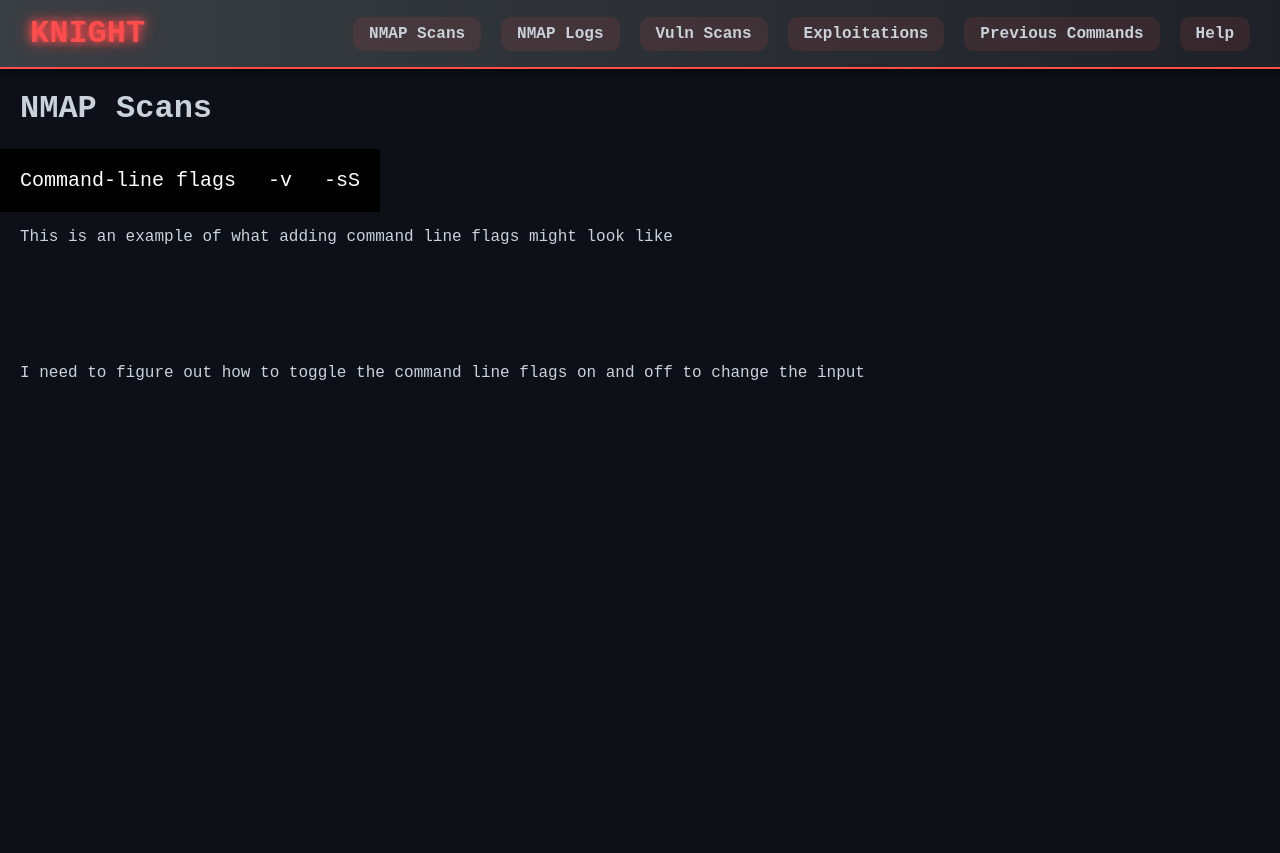
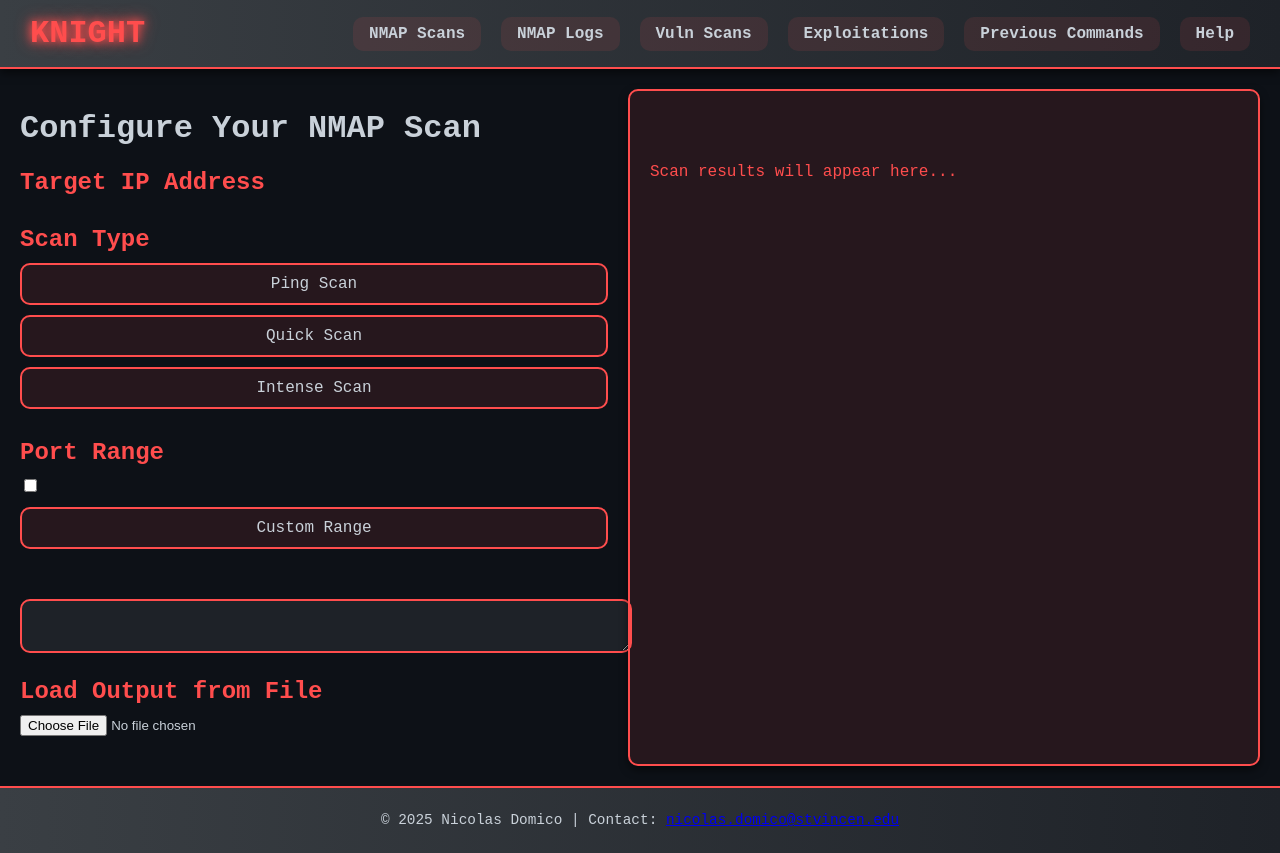
Before and after one commit to NathanHelmer/KNIGHT, a Django app: page /nmap-scans/ in a window 1280 px wide. Before the commit the page ends 380 px from the top, so only its background shows below. Run offline with Django 5.2, Linux system fonts and the light colour scheme.

Commit message:
Added Scan Types
Added options for scan types in net_scan.py

```diff
--- a/djangodir/net_scan/templates/NMAP_Scans.html
+++ b/djangodir/net_scan/templates/NMAP_Scans.html
@@ -3,13 +3,16 @@
 <head>
     <meta charset="UTF-8">
     <meta name="viewport" content="width=device-width, initial-scale=1.0">
-    <title>KNIGHT</title>
+    <title>NMAP Scans</title>
     <style>
         body {
             margin: 0;
             font-family: 'Courier New', Courier, monospace;
             background-color: #0d1117;
             color: #c9d1d9;
+            display: flex;
+            flex-direction: column;
+            height: 100vh;
         }
         header {
             display: flex;
@@ -55,49 +58,89 @@
             transform: translateY(-3px);
             box-shadow: 0 0 8px #ff4d4d;
         }
-        div.indent {
-  			text-indent: 20px;
+        .nmap-scans {
+            display: flex;
+            padding: 20px;
+            gap: 20px;
+            flex: 1;
         }
-
-
-
-
-		.select {
-  			text-decoration: none;
-  			color: white;
-  			font-size: 20px;
+        .configuration {
+            flex: 1;
+        }
+        .output-box {
+            flex: 1;
+            padding: 20px;
+            background: rgba(255, 77, 77, 0.1);
+            border: 2px solid #ff4d4d;
+            border-radius: 10px;
+            color: #ff4d4d;
+            font-family: 'Courier New', Courier, monospace;
+            overflow-y: auto;
+            white-space: pre-wrap;
+            box-shadow: 0 4px 8px rgba(0, 0, 0, 0.5);
+        }
+        .scan-section {
+            margin-bottom: 30px;
+        }
+        .scan-section h2 {
+            margin-bottom: 10px;
+            color: #ff4d4d;
+        }
+        .scan-section label {
+            display: block;
+            margin: 10px 0;
+            cursor: pointer;
             padding: 10px;
-  			display:inline-block;
-            background-color: black;
+            border: 2px solid #ff4d4d;
+            border-radius: 10px;
+            text-align: center;
+            background: rgba(255, 77, 77, 0.1);
+            color: #c9d1d9;
+            transition: all 0.3s;
         }
-		.select a {
-  			text-decoration: none;
-  			color: white;
-  			font-size: 20px;
-  			padding: 10px;
-  			display:inline-block;
+        .scan-section label:hover {
+            background: rgba(255, 77, 77, 0.2);
+            box-shadow: 0 0 8px #ff4d4d;
         }
-
-		ul {
- 			display: inline;
-  			margin: 0;
-  			padding: 0;
-		}
-		ul li {display: inline-block;}
-		ul li:hover {background: #555;}
-		ul li:hover ul {display: block;}
-		ul li ul {
-  			position: absolute;
-  			width: 200px;
+        .scan-section input[type="radio"] {
             display: none;
         }
-		ul li ul li {
-  			background: #555;
+        .scan-section input[type="radio"]:checked + label {
+            background: rgba(255, 77, 77, 0.3);
+            color: #ff4d4d;
+        }
+        .scan-section input[type="text"] {
+            display: none;
+            margin-top: 10px;
+            padding: 10px;
+            width: 100%;
+            font-family: 'Courier New', Courier, monospace;
+            color: #c9d1d9;
+            background: #1e2228;
+            border: 2px solid #ff4d4d;
+            border-radius: 10px;
+        }
+        .scan-section input[type="checkbox"]:checked ~ input[type="text"] {
             display: block;
         }
-		ul li ul li a {display:block !important;}
-		ul li ul li:hover {background: #666;}
-
+        #command-line {
+            margin-top: 20px;
+            padding: 10px;
+            width: 100%;
+            font-family: 'Courier New', Courier, monospace;
+            color: #c9d1d9;
+            background: #1e2228;
+            border: 2px solid #ff4d4d;
+            border-radius: 10px;
+        }
+        footer {
+            text-align: center;
+            padding: 10px;
+            background: linear-gradient(90deg, #3a3f44, #1e2228);
+            border-top: 2px solid #ff4d4d;
+            color: #c9d1d9;
+            font-size: 0.9em;
+        }
     </style>
 </head>
 <body>
@@ -106,7 +149,7 @@
             <a href="index.html">KNIGHT</a>
         </div>
         <nav class="nav-links">
-            <a href="nmap-scans">NMAP Scans</a>
+            <a href="nmap-scans.html">NMAP Scans</a>
             <a href="nmap-logs.html">NMAP Logs</a>
             <a href="vuln-scans.html">Vuln Scans</a>
             <a href="exploitations.html">Exploitations</a>
@@ -114,40 +157,96 @@
             <a href="help.html">Help</a>
         </nav>
     </header>
+    <main class="nmap-scans">
+        <div class="configuration">
+            <h1>Configure Your NMAP Scan</h1>
 
-	<div class="indent">
-  		<h1>NMAP Scans</h1>
+            <!-- IP Address Section -->
+            <div class="scan-section" id="ip-address">
+                <h2>Target IP Address</h2>
+                <input type="text" id="ip-input" placeholder="Enter IP address here">
             </div>
 
-    <div class="select">
-  <div class="select">Command-line flags</div>
-  <ul>
-    <li>
-      <a href="#">-v</a>
-      <ul>
-        <li><a href="#">-v stands for Verbose, meaning NMAP will attempt to tell you what it is doing.</a></li>
-      </ul>
-    </li>
-  </ul>
+            <!-- Scan Type Section -->
+            <div class="scan-section" id="scan-type">
+                <h2>Scan Type</h2>
+                <input type="radio" id="ping-scan" name="scan-type" value="-sn">
+                <label for="ping-scan">Ping Scan</label>
 
-  <ul>
-    <li>
-      <a href="#">-sS</a>
-      <ul>
-        <li><a href="#">-sS SYN scan is the default and most popular scan option for good reason. It can be performed quickly, scanning thousands of ports per second on a fast network not hampered by intrusive firewalls.</a></li>
-      </ul>
-    </li>
-  </ul>
+                <input type="radio" id="quick-scan" name="scan-type" value="-T4 -F">
+                <label for="quick-scan">Quick Scan</label>
+
+                <input type="radio" id="intense-scan" name="scan-type" value="-T4 -A -v">
+                <label for="intense-scan">Intense Scan</label>
             </div>
 
-	<div class="indent">
-		<p>This is an example of what adding command line flags might look like</p>
-        <p>&nbsp;</p>
-		<p>&nbsp;</p>
-		<p>&nbsp;</p>
-		<p>I need to figure out how to toggle the command line flags on and off to change the input</p>
+            <!-- Port Range Section -->
+            <div class="scan-section" id="port-range">
+                <h2>Port Range</h2>
+                <input type="checkbox" id="custom-ports">
+                <label for="custom-ports">Custom Range</label>
+                <input type="text" id="port-input" placeholder="Enter port range (e.g., 1-1000)">
             </div>
 
+            <!-- Command Line Display -->
+            <textarea id="command-line" rows="2" readonly></textarea>
 
+            <!-- File Input Section -->
+            <div class="scan-section" id="file-input">
+                <h2>Load Output from File</h2>
+                <input type="file" id="output-file" accept=".txt">
+            </div>
+        </div>
+
+        <div class="output-box" id="output">
+            <p>Scan results will appear here...</p>
+        </div>
+    </main>
+
+    <footer>
+        <p>&copy; <span id="current-year"></span> Nicolas Domico | Contact: <a href="mailto:nicolas.domico@stvincen.edu">nicolas.domico@stvincen.edu</a></p>
+    </footer>
+
+    <script>
+        const ipInput = document.getElementById('ip-input');
+        const scanTypeInputs = document.querySelectorAll('input[name="scan-type"]');
+        const portCheckbox = document.getElementById('custom-ports');
+        const portInput = document.getElementById('port-input');
+        const commandLine = document.getElementById('command-line');
+        const outputBox = document.getElementById('output');
+        const fileInput = document.getElementById('output-file');
+        const currentYear = document.getElementById('current-year');
+
+        // Update footer with the current year
+        currentYear.textContent = new Date().getFullYear();
+
+        function updateCommandLine() {
+            const ip = ipInput.value.trim();
+            let scanType = '';
+            scanTypeInputs.forEach(input => {
+                if (input.checked) scanType = input.value;
+            });
+            const ports = portCheckbox.checked ? `-p ${portInput.value.trim()}` : '';
+
+            commandLine.value = `nmap ${scanType} ${ports} ${ip}`.trim();
+        }
+
+        ipInput.addEventListener('input', updateCommandLine);
+        scanTypeInputs.forEach(input => input.addEventListener('change', updateCommandLine));
+        portCheckbox.addEventListener('change', updateCommandLine);
+        portInput.addEventListener('input', updateCommandLine);
+
+        // File input to display file contents in the output box
+        fileInput.addEventListener('change', (event) => {
+            const file = event.target.files[0];
+            if (file) {
+                const reader = new FileReader();
+                reader.onload = function(e) {
+                    outputBox.textContent = e.target.result;
+                };
+                reader.readAsText(file);
+            }
+        });
+    </script>
 </body>
 </html>
--- a/djangodir/static_pages/templates/index.html
+++ b/djangodir/static_pages/templates/index.html
@@ -96,7 +96,7 @@
             <a href="index.html">KNIGHT</a>
         </div>
         <nav class="nav-links">
-            <a href="nmap-scans">NMAP Scans</a>
+            <a href="nmap-scans.html">NMAP Scans</a>
             <a href="nmap-logs.html">NMAP Logs</a>
             <a href="vuln-scans.html">Vuln Scans</a>
             <a href="exploitations.html">Exploitations</a>
```
Also changed, not shown: djangodir/net_scan/net_scan.py (+11 -2 lines), djangodir/db.sqlite3. Lines whose indentation alone changed are shown as unchanged.
